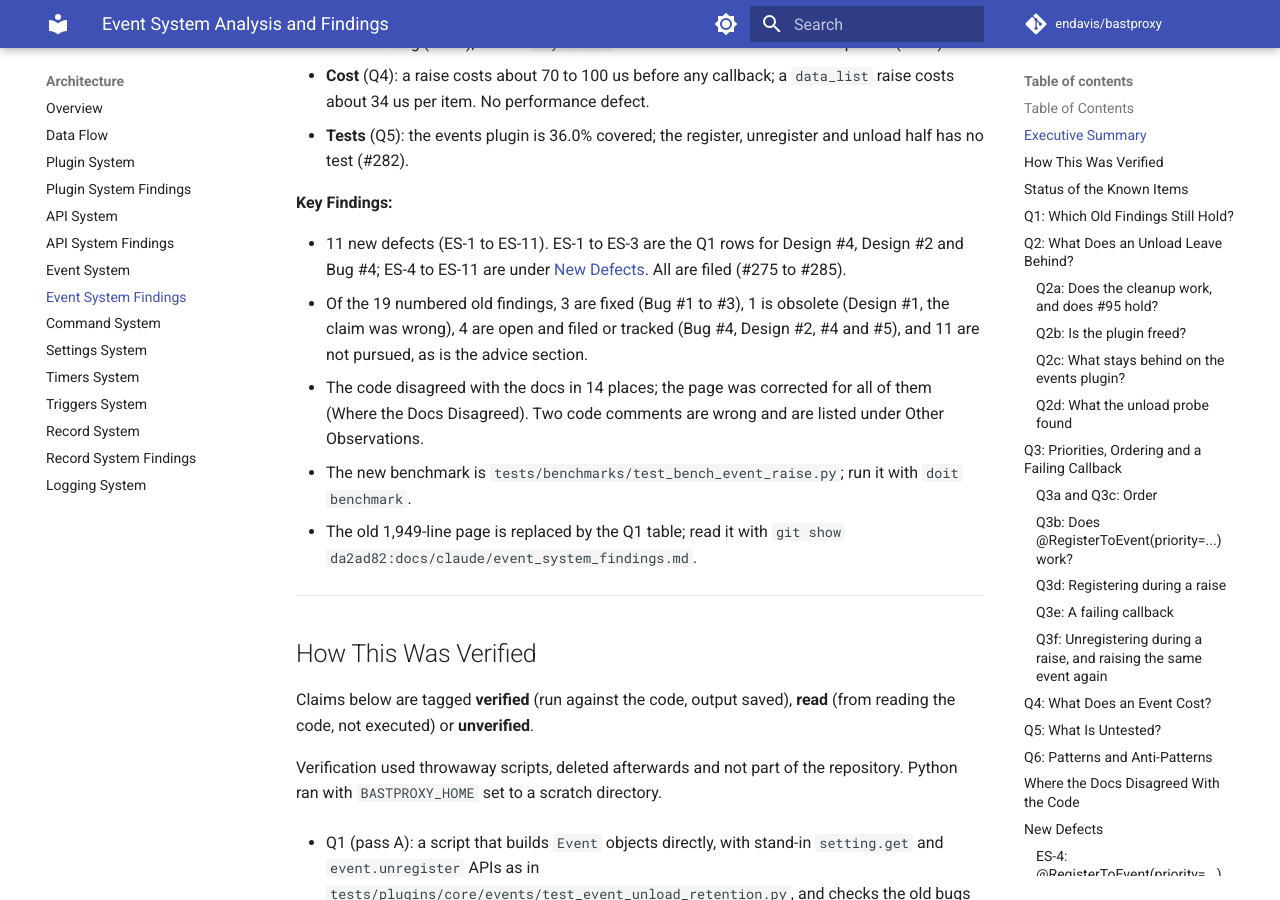
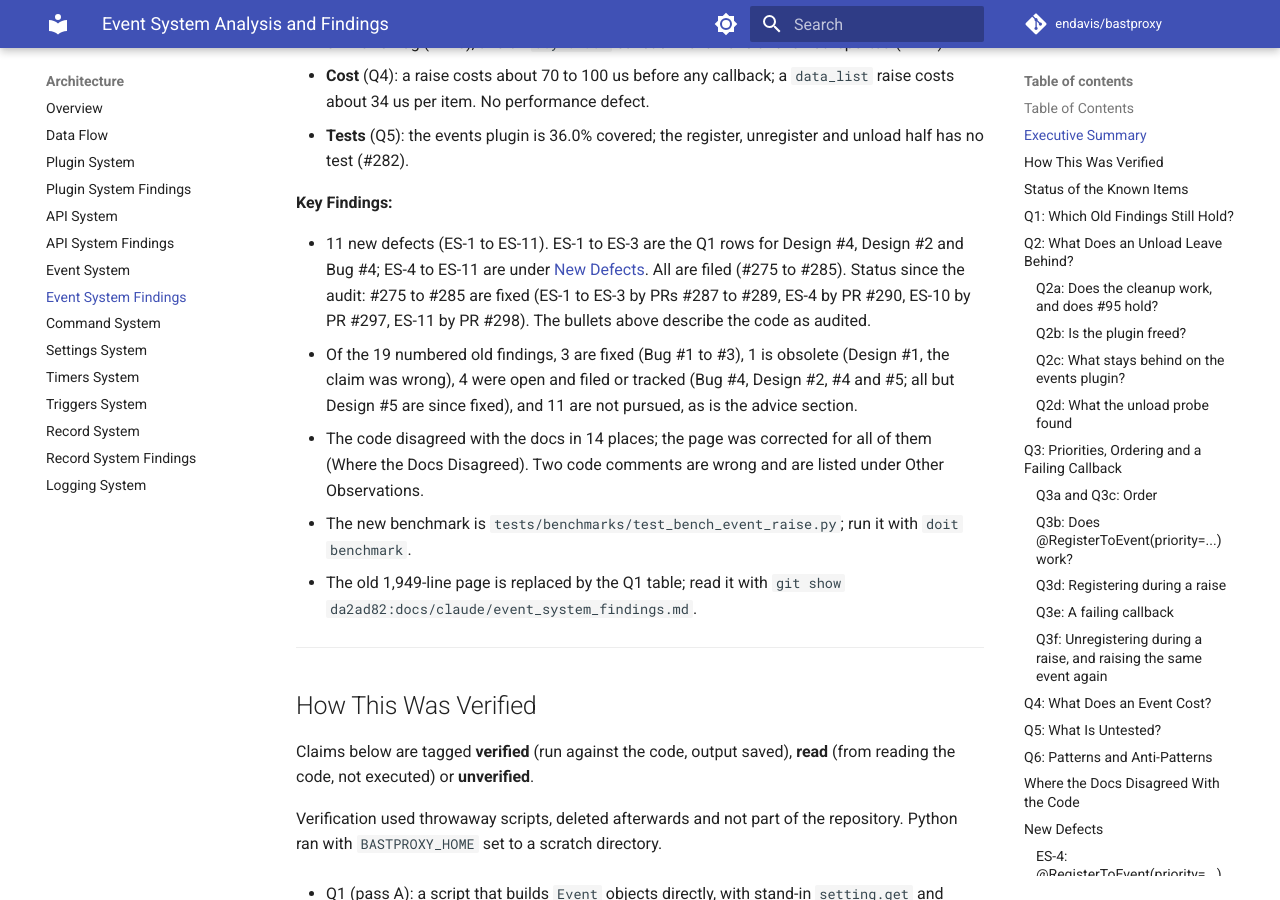
Before and after one commit to endavis/bastproxy, an MkDocs documentation site: the page built from docs/claude/event_system_findings.md, in a window 1280 px wide and 900 px high, scrolled down 1556 px. Built offline with MkDocs 1.6.1 and Material for MkDocs 9.7.7, drawn with Linux system fonts in a browser that asks for light colours; comment, search, counter and statistics services are not loaded; some of the changed text lies outside the part shown.

Commit message:
docs: update the event system docs for the fixed event defects (merges PR #299, addresses #293)
* docs: update the event system docs for the fixed event defects

event_system.md described #275, #276 and #277 as current behaviour. Each
passage now states the behaviour since the fix, checked against the code in
src/bastproxy/plugins/core/events/: a callback registered during a raise runs
in that raise, found_callbacks is OR-ed across priorities, the bad-data error
log names the actor, and an async def callback is rejected by register. The
decorator priority comment reflects #278. The known-gaps sentence lists only
the issues still open (#284, #285).

event_system_findings.md marks ES-1 to ES-3 fixed in their Q1 rows, adds a
Status line to ES-4, and notes the fixed status in the summary. The audit
evidence text is unchanged.

Addresses #293

Co-Authored-By: Claude Opus 5.5 <noreply@anthropic.com>
Claude-Session: https://claude.ai/code/session_01NXu1sbBxFsEQW16MiZv7Je

* docs: mark #284 and #285 fixed in the event system docs

#284 (PR #297) and #285 (PR #298) merged after this branch was written.
event_system.md no longer lists them as known gaps and points to the
findings page for the fixed defects; the findings summary says #275 to
#285 are fixed.

Addresses #293

Co-Authored-By: Claude Opus 5.5 <noreply@anthropic.com>
Claude-Session: https://claude.ai/code/session_01NXu1sbBxFsEQW16MiZv7Je

---------

Co-authored-by: Claude Opus 5.5 <noreply@anthropic.com>

```diff
--- a/docs/claude/event_system_findings.md
+++ b/docs/claude/event_system_findings.md
@@ -70,9 +70,11 @@ and a page that was behind the code in several places.
 **Key Findings:**
 
 - 11 new defects (ES-1 to ES-11). ES-1 to ES-3 are the Q1 rows for Design #4, Design #2 and Bug #4; ES-4 to
-  ES-11 are under [New Defects](#new-defects). All are filed (#275 to #285).
+  ES-11 are under [New Defects](#new-defects). All are filed (#275 to #285). Status since the audit: #275 to #285
+  are fixed (ES-1 to ES-3 by PRs #287 to #289, ES-4 by PR #290, ES-10 by PR #297, ES-11 by PR #298). The bullets above describe
+  the code as audited.
 - Of the 19 numbered old findings, 3 are fixed (Bug #1 to #3), 1 is obsolete (Design #1, the claim was
-  wrong), 4 are open and filed or tracked (Bug #4, Design #2, #4 and #5), and 11 are not pursued, as is the
+  wrong), 4 were open and filed or tracked (Bug #4, Design #2, #4 and #5; all but Design #5 are since fixed), and 11 are not pursued, as is the
   advice section.
 - The code disagreed with the docs in 14 places; the page was corrected for all of them (Where the Docs
   Disagreed). Two code comments are wrong and are listed under Other Observations.
@@ -150,11 +152,11 @@ no longer applies) or **Not pursued** (no issue, with the reason). The old text
 | Bug #1 | Two identical `ProcessRaisedEvent` classes | **Fixed** | Deleted by 27a4e08 (PR #259). `ProcessRaisedEvent` is now only in `src/bastproxy/plugins/core/events/libs/process/_raisedevent.py` and `Event` only in `src/bastproxy/plugins/core/events/plugin/_event.py` (**read**: `find` of the package lists no `_process_event.py` or libs/_event.py (deleted)). | #241 |
 | Bug #2 | `EventArgsRecord` renamed to `EventDataRecord` but not everywhere | **Fixed** | Live code was fixed by b4f0427; the `src/bastproxy/libs/records/__init__.py` docstring by 3a9517d (PR #263); the second copy of the files was deleted by 27a4e08. `grep -rn EventArgsRecord src tests docs` finds nothing outside this page (**verified**, `out-grep-eventargs.txt` is empty). | #238, #241 |
 | Bug #3 | Unbounded `raised_events` history | **Fixed** | 8a12c75 (PR #159). 25 raises of one event leave 10 entries in an `OrderedDict`, and `raised_count` is 25 (**verified**, `out-q1_old_findings.txt`). `tests/plugins/core/events/test_event_raised_history.py` covers the cap, eviction, a cap of 0, a lowered cap and the setting (27 tests in the package pass, **verified**, `out-pytest-events.txt`). Whether an unloaded plugin is freed is Q2. | #153, #127 |
-| Bug #4 | `AttributeError` in `raise_event` when the data is not a dict | **Open** | `Event.raise_event` still formats `self.called_from`, and `Event` has no such attribute. `raise_event("not a dict", "probe")` raises `AttributeError: 'Event' object has no attribute 'called_from'` (**verified**, `out-q1_old_findings.txt`). #253 replaced `LogRecord` with `log_to` and kept the bug. No test covers the branch (**read**: `grep` of `tests` for the message finds nothing). The old fix (use `actor`) is right. | #276 |
+| Bug #4 | `AttributeError` in `raise_event` when the data is not a dict | **Fixed** (ES-2, #276, PR #288: the error log names `actor`) | At the audit, `Event.raise_event` still formatted `self.called_from`, and `Event` has no such attribute. `raise_event("not a dict", "probe")` raises `AttributeError: 'Event' object has no attribute 'called_from'` (**verified**, `out-q1_old_findings.txt`). #253 replaced `LogRecord` with `log_to` and kept the bug. No test covers the branch (**read**: `grep` of `tests` for the message finds nothing). The old fix (use `actor`) is right. | #276 |
 | Design #1 | `except Exception` catches `KeyboardInterrupt` and `SystemExit` | **Obsolete** | The claim is wrong: `except Exception` does not catch them. A callback that raises `KeyboardInterrupt` or `SystemExit` propagates out of `raise_event` (**verified**, `out-q1_old_findings.txt`). The handler still swallows every other exception, which Q3 and Q6 cover. | |
-| Design #2 | No async support | **Open** | Callbacks are called as `self.func()` and the result is dropped (**read**, `src/bastproxy/libs/callback.py` `Callback.execute`). An `async def` callback registers without a warning, never runs, and only Python warns `coroutine 'A.cb' was never awaited` (**verified**, `out-q1_old_findings.txt`). The old page's proposal (an async event system) is a feature and is not pursued; the silent failure is filed. | #277 |
+| Design #2 | No async support | **Fixed** (ES-3, #277, PR #289: `Event.register` rejects an `async def` callback) | At the audit, callbacks were called as `self.func()` and the result is dropped (**read**, `src/bastproxy/libs/callback.py` `Callback.execute`). An `async def` callback registers without a warning, never runs, and only Python warns `coroutine 'A.cb' was never awaited` (**verified**, `out-q1_old_findings.txt`). The old page's proposal (an async event system) is a feature and is not pursued; the silent failure is filed. | #277 |
 | Design #3 | No thread safety | **Not pursued** | Nothing in `src` imports `threading`, creates a `Lock` or calls `run_in_executor` (**verified**, `out-grep-threads.txt` is empty); events are raised from the asyncio thread only. | |
-| Design #4 | `priorities_done` grows with duplicates; the loop is inefficient | **Open** | The duplicates and the O(n) `in` check are real but cost nothing at the size of a priority list (**read**, `_raisedevent.py` `_exec_once`). The real fault is next to it: `found_callbacks` is overwritten by every priority instead of OR-ed, so a pass ends when the last priority runs nothing. A callback registered at a lower priority during the second pass never runs in that raise: with callbacks at 50 and 99, a callback added at 10 runs, but one added at 5 from inside it does not (**verified**, `out-q1b_chain.txt`: order `['cb50', 'cb99', 'cb10']`). The old recommendation (`set`, `if ... found_callbacks = True`) fixes it. Q3d extends this. | #275 |
+| Design #4 | `priorities_done` grows with duplicates; the loop is inefficient | **Fixed** (ES-1, #275, PR #287: `found_callbacks` is OR-ed across priorities) | The duplicates and the O(n) `in` check are real but cost nothing at the size of a priority list (**read**, `_raisedevent.py` `_exec_once`). The real fault is next to it: `found_callbacks` is overwritten by every priority instead of OR-ed, so a pass ends when the last priority runs nothing. A callback registered at a lower priority during the second pass never runs in that raise: with callbacks at 50 and 99, a callback added at 10 runs, but one added at 5 from inside it does not (**verified**, `out-q1b_chain.txt`: order `['cb50', 'cb99', 'cb10']`). The old recommendation (`set`, `if ... found_callbacks = True`) fixes it. Q3d extends this. | #275 |
 | Design #5 | Weak type hints | **Open** | Half the finding is wrong: `X \| None` is the current syntax, and `Optional` is not an improvement. The gaps are real: `raise_event(data_list, key_name)`, `getownerregistrations`, `removeowner`, `isregistered`, `unregister` and `raise_priority` have unannotated parameters, and `priority_dictionary` has no annotation (**read** for the attribute; the parameters **verified**, `out-q1_old_findings.txt`). mypy does not check the package: `bastproxy.plugins.core.*` is under `ignore_errors` in `pyproject.toml` (**verified**, `out-pyproject-mypy.txt`). Covered by the strictness tracking issue. | #6 |
 | Enhancement #1 | Event history management (a history class, search, export) | **Not pursued** | The part that mattered, a bounded history, is Bug #3. A richer history has no known user: [Event System](event_system.md) "Event History" says the debug records plugin reads `RMANAGER`, not `raised_events` (**unverified**, repeated from that page). | |
 | Enhancement #2 | Wildcard event subscription | **Not pursued** | A feature with no caller; no plugin needs it. | |
@@ -551,6 +553,8 @@ The Q1 defects (ES-1 to ES-3, #275 to #277) are listed with their rows above and
 
 ### ES-4: `@RegisterToEvent(priority=...)` is ignored
 
+**Status:** fixed by #278 (PR #290: `event.register.by.func` passes the priority to `event.register` as `prio`, so the decorator's priority is stored).
+
 **Issue:** #278
 **Location:** `src/bastproxy/plugins/core/events/plugin/_events.py`, `EventsPlugin._api_event_register_by_func`
 (passes `priority=`) and `EventsPlugin._api_event_register` (reads `prio`).
```
Also changed, not shown: docs/claude/event_system.md (+8 -7 lines).
